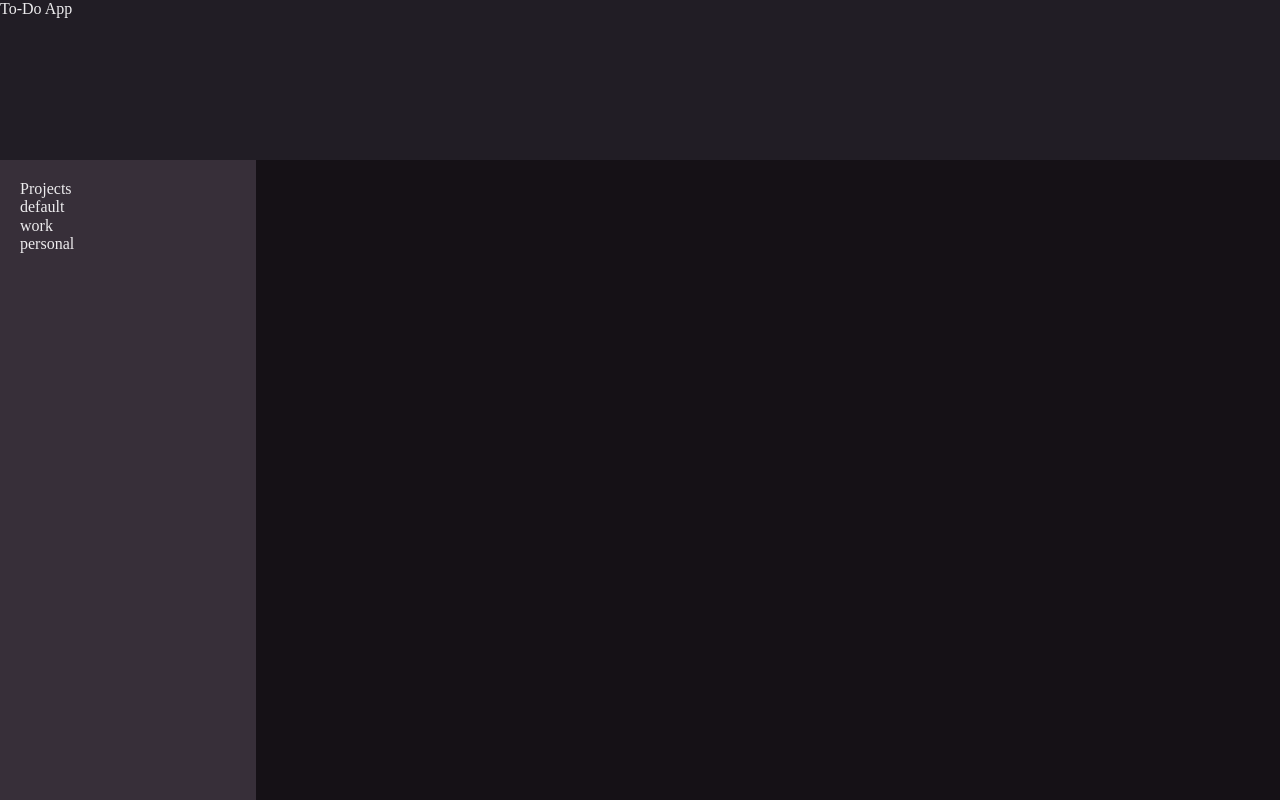
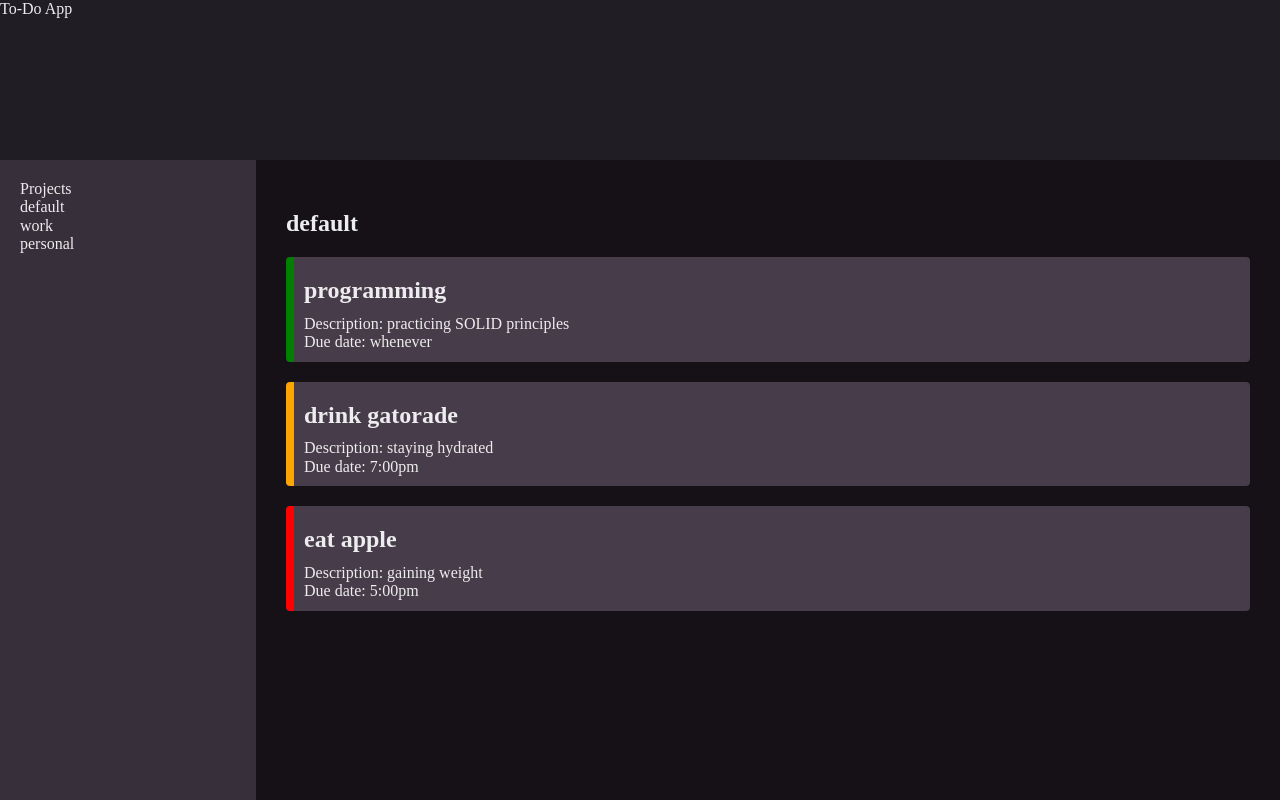
Before and after one commit to ap-6/odin-to-do-app, a website built with webpack: page src/index.html in a window 1280 px wide. Built offline with nearby package versions, Linux system fonts and the light colour scheme.

Commit message:
Add priority styling to to-do cards

```diff
--- a/src/dom.js
+++ b/src/dom.js
@@ -2,6 +2,7 @@ const sidebar = document.getElementById('sidebar');
 const main = document.getElementById('main');
 const projectsContainer = document.getElementById('projects-container');
 const todoContainer = document.getElementById('todo-container');
+const todoContainerHeader = document.getElementById('todo-container-header');
 
 function renderProjects(projectsFolder) {
     while (projectsContainer.firstChild) {
@@ -16,6 +17,8 @@ function renderProjects(projectsFolder) {
             renderTodos(projectName, projectsFolder);
         })
 
+        projectElement.classList.add('project-name');
+
         projectsContainer.appendChild(projectElement);
     })
 }
@@ -24,12 +27,14 @@ function renderTodos(projectName, projectsFolder) {
     while(todoContainer.firstChild) {
         todoContainer.removeChild(todoContainer.firstChild);
     }
+    todoContainerHeader.textContent = projectName;
 
     projectsFolder[projectName].todos.forEach(todoObject => {
         const todoElement = document.createElement('div');
 
-        const title = document.createElement('div');
-        title.textContent = 'Title: ' + todoObject.title;
+        const title = document.createElement('h2');
+        title.textContent = todoObject.title;
+        title.classList.add('todo-title');
 
         const description = document.createElement('div');
         description.textContent = 'Description: ' + todoObject.description;
@@ -37,13 +42,25 @@ function renderTodos(projectName, projectsFolder) {
         const dueDate = document.createElement('div');
         dueDate.textContent = 'Due date: ' + todoObject.dueDate;
 
-        const priority = document.createElement('div');
-        priority.textContent = 'Priority: ' + todoObject.priority;
+        switch(todoObject.priority) {
+            case 'low':
+                todoElement.classList.add('todo-priority-low');
+                break;
+
+            case 'medium':
+                todoElement.classList.add('todo-priority-medium');
+                break;
+
+            case 'high':
+                todoElement.classList.add('todo-priority-high');
+                break;
+        }
 
         todoElement.appendChild(title);
         todoElement.appendChild(description);
         todoElement.appendChild(dueDate);
-        todoElement.appendChild(priority);
+
+        todoElement.classList.add('todo-element');
 
         todoContainer.appendChild(todoElement);
     });
--- a/src/index.html
+++ b/src/index.html
@@ -14,6 +14,7 @@
         <div id="projects-container"></div>
     </aside>
     <main id="main">
+        <h2 id="todo-container-header"></h2>
         <div id="todo-container"></div>
     </main>
 </body>
--- a/src/index.js
+++ b/src/index.js
@@ -7,10 +7,20 @@ const projectManager = createProjectManager();
 projectManager.addProject('work');
 projectManager.addProject('personal');
 
-const todo1 = createTodoItem('finish Todo app', 'practicing SOLID principles', 'whenever', 'urgent');
-const todo2 = createTodoItem('drink water', 'staying hydrated', '7:00pm', 'no rush');
+const todo1 = createTodoItem('finish Todo app', 'practicing SOLID principles', 'whenever', 'high');
+const todo2 = createTodoItem('drink water', 'staying hydrated', '7:00pm', 'medium');
+const todo3 = createTodoItem('eat food', 'gaining weight', '5:00pm', 'low');
+const todo4 = createTodoItem('programming', 'practicing SOLID principles', 'whenever', 'low');
+const todo5 = createTodoItem('drink gatorade', 'staying hydrated', '7:00pm', 'medium');
+const todo6 = createTodoItem('eat apple', 'gaining weight', '5:00pm', 'high');
 
 projectManager.addTodoToProject('work', todo1);
 projectManager.addTodoToProject('personal', todo2);
+projectManager.addTodoToProject('personal', todo3);
 
-renderProjects(projectManager.getProjectsFolder())
+projectManager.addTodoToProject('default', todo4);
+projectManager.addTodoToProject('default', todo5);
+projectManager.addTodoToProject('default', todo6);
+
+renderProjects(projectManager.getProjectsFolder());
+renderTodos('default', projectManager.getProjectsFolder());
--- a/src/style.css
+++ b/src/style.css
@@ -1,3 +1,10 @@
+:root {
+    --priority-low: green;
+    --priority-medium: orange;
+    --priority-high: red;
+    --priority-width: 8px;
+}
+
 html, body {
     height: 100%;
     width: 100%;
@@ -29,4 +36,43 @@ body {
     grid-column: 2 / 3;
     grid-row: 2 / 3;
     background-color: #151116;
+
+    padding: 30px;
 }
+
+.project-name:hover {
+    text-decoration: underline;
+}
+
+.todo-element {
+    background-color: #473C49;
+    padding: 10px;
+    border-radius: 4px;
+}
+
+#todo-container {
+    display: flex;
+    flex-direction: column;
+    gap: 20px;
+}
+
+.todo-priority-low {
+    border-left: var(--priority-width) solid var(--priority-low);
+}
+
+.todo-priority-medium {
+    border-left: var(--priority-width) solid var(--priority-medium);
+}
+.todo-priority-high {
+    border-left: var(--priority-width) solid var(--priority-high);
+}
+
+.todo-title {
+    padding: 10px 0px;
+    margin: 0px;
+}
+
+.todo-container-header {
+    margin: 0px;
+    padding: 0px;
+}
--- a/todo.txt
+++ /dev/null
@@ -1,2 +0,0 @@
-switch each todo project to have an object instead of array
-and each object has the project's name
```
